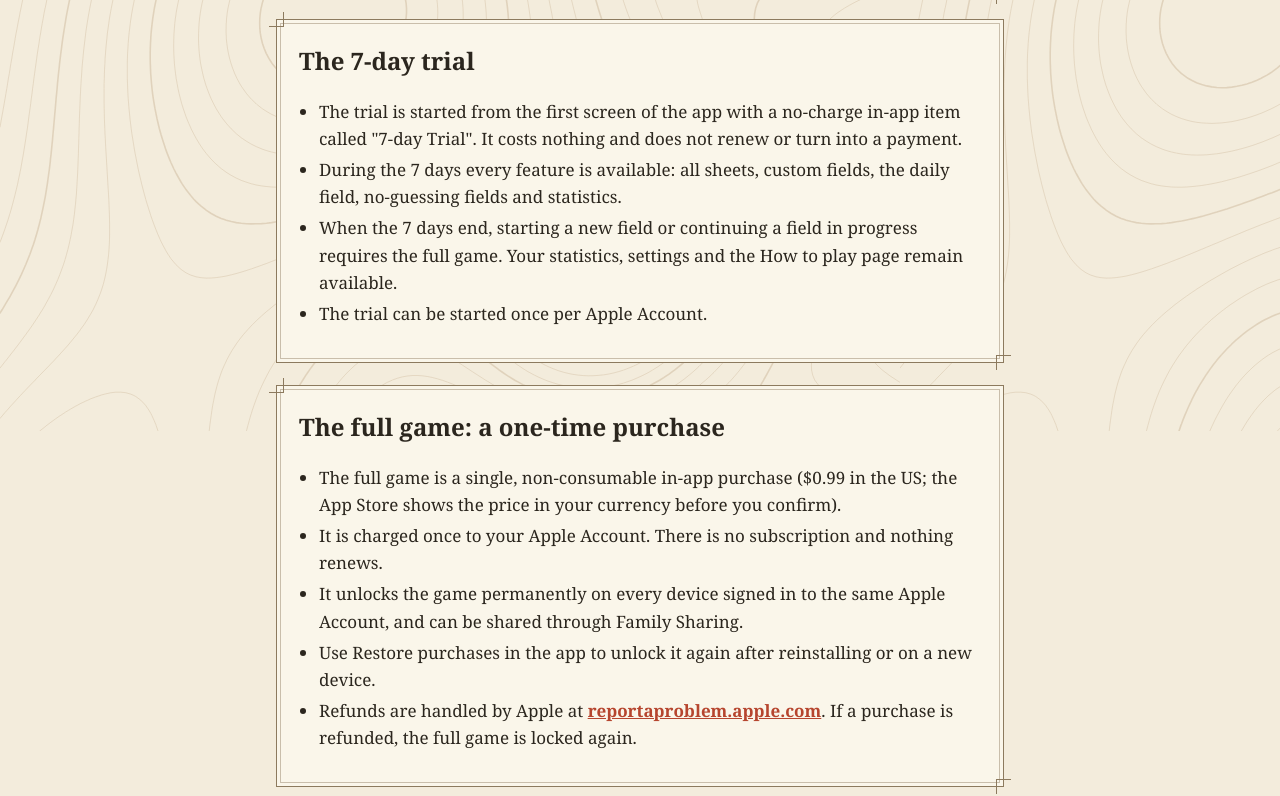
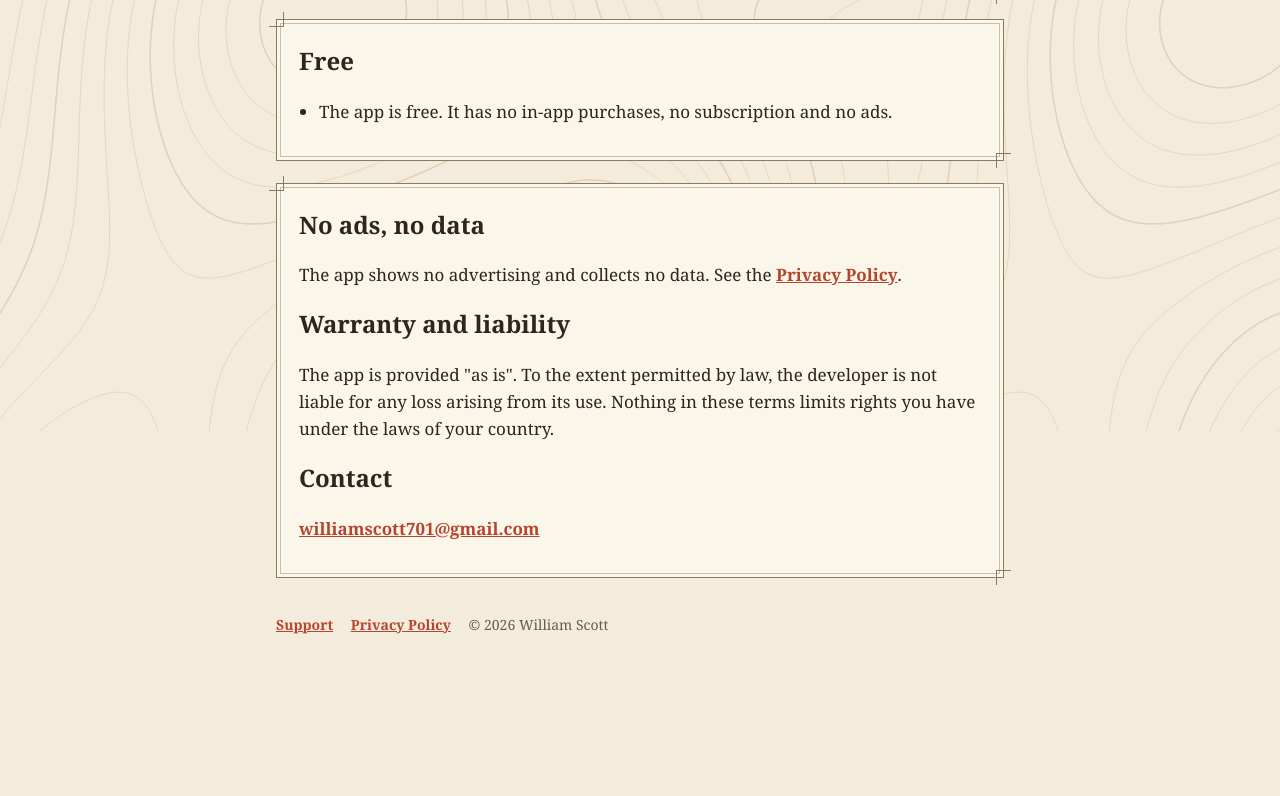
Before and after one commit to williamscott701/flagged-support, a plain HTML site: page terms.html in a window 1280 px wide. Shown: the part 369-1165 px from the top of the page. After the commit the page ends 1069 px from the top, so only its background shows below. Drawn offline with Linux system fonts and the light colour scheme.

Commit message:
Flagged is free: no trial, no purchase
Co-Authored-By: Claude Opus 5.5 <noreply@anthropic.com>

```diff
--- a/terms.html
+++ b/terms.html
@@ -19,23 +19,9 @@
   </section>
 
   <section class="sheet">
-    <h2>The 7-day trial</h2>
+    <h2>Free</h2>
     <ul>
-      <li>The trial is started from the first screen of the app with a no-charge in-app item called "7-day Trial". It costs nothing and does not renew or turn into a payment.</li>
-      <li>During the 7 days every feature is available: all sheets, custom fields, the daily field, no-guessing fields and statistics.</li>
-      <li>When the 7 days end, starting a new field or continuing a field in progress requires the full game. Your statistics, settings and the How to play page remain available.</li>
-      <li>The trial can be started once per Apple Account.</li>
-    </ul>
-  </section>
-
-  <section class="sheet">
-    <h2>The full game: a one-time purchase</h2>
-    <ul>
-      <li>The full game is a single, non-consumable in-app purchase ($0.99 in the US; the App Store shows the price in your currency before you confirm).</li>
-      <li>It is charged once to your Apple Account. There is no subscription and nothing renews.</li>
-      <li>It unlocks the game permanently on every device signed in to the same Apple Account, and can be shared through Family Sharing.</li>
-      <li>Use Restore purchases in the app to unlock it again after reinstalling or on a new device.</li>
-      <li>Refunds are handled by Apple at <a href="https://reportaproblem.apple.com">reportaproblem.apple.com</a>. If a purchase is refunded, the full game is locked again.</li>
+      <li>The app is free. It has no in-app purchases, no subscription and no ads.</li>
     </ul>
   </section>
 
```
Also changed, not shown: index.html (+2 -3 lines), privacy.html (+2 -2 lines).
